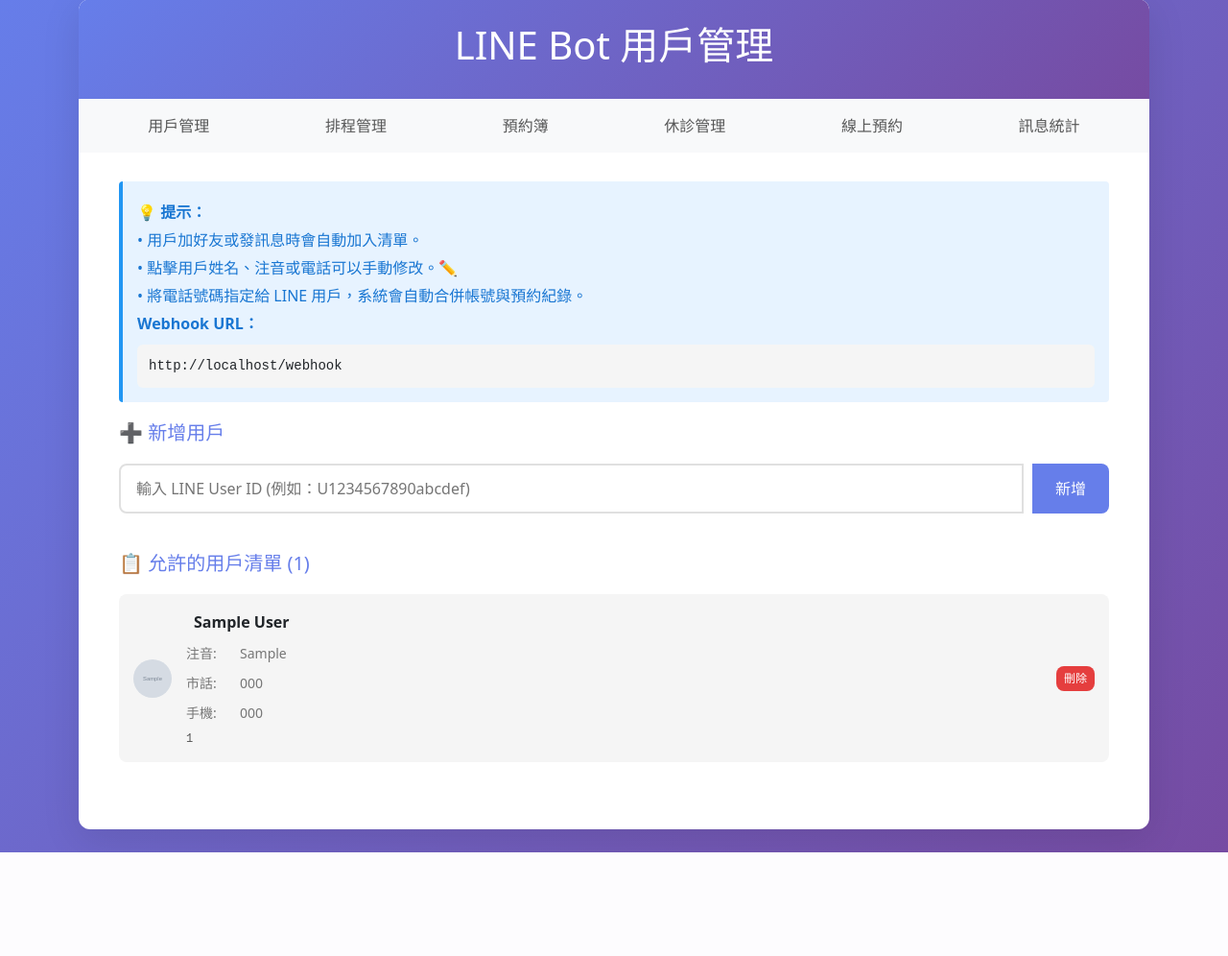
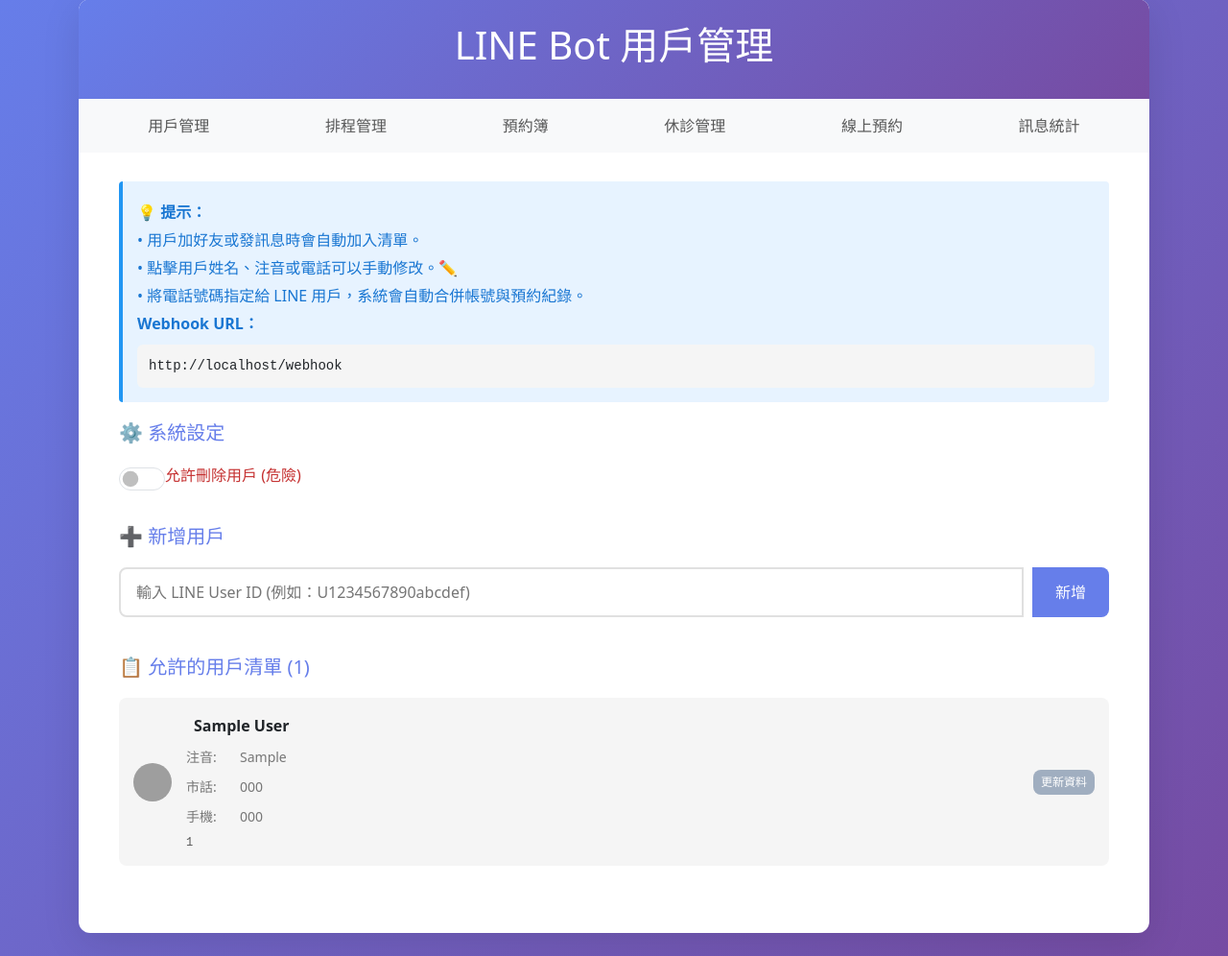
Before and after one commit to azq1231/line-echo-bot, a Flask app: page / in a window 1280 px wide. Shown: the part 25-1021 px from the top of the page at 96% size. Before the commit the page ends 913 px from the top, so only its background shows below. Run offline with Flask 2, Linux system fonts and the light colour scheme; tables that the repository leaves empty hold one stand-in row (values such as "Sample post"); grey boxes marked "Sample" are stand-in pictures; grey boxes are pictures that could not be loaded.

Commit message:
新增更新用戶資料按紐

```diff
--- a/main.py
+++ b/main.py
@@ -1,4 +1,4 @@
-from flask import Flask, request, jsonify, render_template, flash, redirect, url_for
+from flask import Flask, request, jsonify, render_template, flash, redirect, url_for, Response
 import os
 import requests
 from datetime import datetime, timedelta
@@ -223,7 +223,9 @@
 
 @app.route("/")
 def home():
-    return render_template("admin.html")
+    # 從資料庫讀取刪除功能的開關狀態，預設為關閉 (False)
+    allow_deletion = db.get_config('allow_user_deletion') == 'true'
+    return render_template("admin.html", allow_user_deletion=allow_deletion)
 
 @app.route("/schedule")
 def schedule():
@@ -350,6 +352,39 @@
         return jsonify({"status": "success", "message": f"已刪除使用者：{user_id}"})
     else:
         return jsonify({"status": "error", "message": "使用者不存在"})
+
+@app.route("/refresh_user_profile/<user_id>", methods=["POST"])
+def refresh_user_profile(user_id):
+    """手動從 LINE 更新用戶的個人資料（特別是頭像）"""
+    user_info = get_line_profile(user_id)
+    if user_info and user_info['name'] != '未知':
+        # add_user 包含智能更新邏輯：如果名稱被手動修改過，則只更新頭像
+        db.add_user(user_id, user_info['name'], user_info['picture_url'])
+        return jsonify({"status": "success", "message": "用戶資料已從 LINE 更新。"})
+    else:
+        return jsonify({"status": "error", "message": "從 LINE 獲取資料失敗。"}), 404
+
+@app.route('/user_avatar/<user_id>')
+def user_avatar(user_id):
+    """作為用戶頭像的代理，以實現瀏覽器快取"""
+    user = db.get_user_by_id(user_id)
+
+    # 如果找不到用戶或用戶沒有頭像URL，重定向到一個預設圖片
+    if not user or not user.get('picture_url'):
+        return redirect('https://via.placeholder.com/40')
+
+    try:
+        # 從 LINE 的伺服器下載圖片
+        picture_response = requests.get(user['picture_url'], timeout=5)
+        picture_response.raise_for_status() # 如果請求失敗則拋出異常
+
+        # 建立一個 Flask Response 物件，並設定快取時間為 1 小時
+        response = Response(picture_response.content, mimetype=picture_response.headers['Content-Type'])
+        response.headers['Cache-Control'] = 'public, max-age=3600'
+        return response
+    except requests.RequestException as e:
+        print(f"下載頭像失敗 for user {user_id}: {e}")
+        return redirect('https://via.placeholder.com/40')
 
 @app.route("/update_user_name", methods=["POST"])
 def update_user_name():
@@ -583,22 +618,24 @@
             user_info = get_line_profile(user_id)
             db.add_user(user_id, user_info['name'], user_info['picture_url'])
 
-        elif event["type"] == "message" and event["message"]["type"] == "text":
+        elif event["type"] == "message":
             user_id = event["source"]["userId"]
-            user_message = event["message"]["text"].strip()
-
-            print(f"收到訊息 - 用戶ID: {user_id}, 訊息: {user_message}")
+            message_type = event["message"]["type"]
+            print(f"收到訊息 - 用戶ID: {user_id}, 類型: {message_type}")
 
             # 每次收到訊息都嘗試更新用戶資料，db.add_user 會處理衝突
             user_info = get_line_profile(user_id)
             db.add_user(user_id, user_info['name'], user_info['picture_url'])
 
-            if user_message in ['預約', '预约', '訂位', '订位']:
-                handle_booking_start(user_id)
-            elif user_message in ['查詢', '查询', '我的預約', '我的预约']:
-                handle_query_appointments(user_id)
-            elif user_message in ['取消', '取消預約', '取消预约']:
-                handle_cancel_booking(user_id)
+            # 如果是文字訊息，才進一步處理內容
+            if message_type == "text":
+                user_message = event["message"]["text"].strip()
+                if user_message in ['預約', '预约', '訂位', '订位']:
+                    handle_booking_start(user_id)
+                elif user_message in ['查詢', '查询', '我的預約', '我的预约']:
+                    handle_query_appointments(user_id)
+                elif user_message in ['取消', '取消預約', '取消预约']:
+                    handle_cancel_booking(user_id)
 
         elif event["type"] == "postback":
             user_id = event["source"]["userId"]
--- a/templates/admin.html
+++ b/templates/admin.html
@@ -40,6 +40,11 @@
         text-align: center;
         display: inline-block;
         text-decoration: none;
+    }
+    .action-btn-group {
+        display: flex;
+        flex-direction: column;
+        gap: 5px;
     }
     button:hover, .action-btn:hover {
         background: #5568d3;
@@ -91,6 +96,19 @@
         font-size: 12px;
         word-break: break-all;
     }
+    .form-check-input:checked {
+        background-color: #e53e3e;
+        border-color: #e53e3e;
+    }
+    .form-switch .form-check-input {
+        width: 3em;
+        height: 1.5em;
+    }
+    .form-check-label {
+        font-weight: 500;
+        color: #c53030;
+    }
+
     .editable-name {
         display: inline-block;
         cursor: pointer;
@@ -133,6 +151,11 @@
         background: #f8d7da;
         color: #721c24;
         border: 1px solid #f5c6cb;
+    }
+    .message.info {
+        background: #e7f3ff;
+        color: #1976D2;
+        border: 1px solid #b3e5fc;
     }
     .info-box {
         background: #e7f3ff;
@@ -179,6 +202,16 @@
     <div id="message" class="message"></div>
 
     <div class="section">
+        <h2>⚙️ 系統設定</h2>
+        <div class="form-check form-switch">
+            <input class="form-check-input" type="checkbox" role="switch" id="allowDeletionSwitch" {% if allow_user_deletion %}checked{% endif %} onchange="toggleDeletionSetting(this.checked)">
+            <label class="form-check-label" for="allowDeletionSwitch">
+                允許刪除用戶 (危險)
+            </label>
+        </div>
+    </div>
+
+    <div class="section">
         <h2>➕ 新增用戶</h2>
         <div class="input-group">
             <input type="text" id="userIdInput" placeholder="輸入 LINE User ID (例如：U1234567890abcdef)">
@@ -195,6 +228,8 @@
 </div>
 
 <script>
+    let allowUserDeletion = {{ allow_user_deletion|tojson }};
+
     function showMessage(text, type) {
         const msgEl = document.getElementById('message');
         msgEl.textContent = text;
@@ -234,9 +269,14 @@
                         ? `<span class="editable-name" data-userid="${userId}" data-field="phone2" data-current-phone="${phone2}" title="點擊編輯手機">${phone2}</span>`
                         : `<button class="action-btn btn-secondary" data-userid="${userId}" data-field="phone2" data-current-phone="">新增</button>`;
 
+                    const deleteButtonHtml = allowUserDeletion ? `
+                        <button class="action-btn btn-danger" data-userid="${userId}" data-username="${userName}" data-action="delete-user">刪除</button>
+                    ` : '';
+
+
                     return `
                     <li class="user-item">
-                        <img src="${user.picture_url || 'https://via.placeholder.com/40'}" alt="avatar" class="user-avatar">
+                        <img src="/user_avatar/${userId}" alt="avatar" class="user-avatar" data-avatar-id="${userId}" onerror="this.src='https://via.placeholder.com/40'; this.onerror=null;">
                         <div class="user-info-wrapper">
                             <div style="font-weight: 600; margin-bottom: 4px; display: flex; justify-content: space-between; align-items: center;">
                                 <span class="editable-name" data-userid="${userId}" data-username="${userName}" title="點擊編輯姓名">
@@ -254,8 +294,9 @@
                             </div>
                             <span class="user-id">${userId}</span>
                         </div>
-                        <div>
-                            <button class="action-btn btn-danger" data-userid="${userId}" data-username="${userName}" data-action="delete-user">刪除</button>
+                        <div class="action-btn-group">
+                            <button class="action-btn btn-secondary" data-userid="${userId}" data-action="refresh-profile" title="從 LINE 更新用戶資料">更新資料</button>
+                            ${deleteButtonHtml}
                         </div>
                     </li>
                     `;
@@ -296,6 +337,44 @@
                 showMessage(data.message || '刪除失敗', 'error');
             }
         } catch (error) { showMessage('刪除失敗', 'error'); }
+    }
+
+    async function refreshUserProfile(userId) {
+        showMessage('正在從 LINE 更新資料...', 'info');
+        try {
+            const response = await fetch(`/refresh_user_profile/${userId}`, { method: 'POST' });
+            const data = await response.json();
+            if (data.status === 'success') {
+                showMessage('✅ 用戶資料已更新', 'success');
+                // 找到對應的頭像並更新它，而不是重新載入整個列表
+                const avatarImg = document.querySelector(`img[data-avatar-id="${userId}"]`);
+                if (avatarImg) {
+                    avatarImg.src = `/user_avatar/${userId}?t=${new Date().getTime()}`;
+                }
+            } else {
+                showMessage(data.message || '更新失敗', 'error');
+            }
+        } catch (error) { showMessage('更新失敗', 'error'); }
+    }
+
+    async function toggleDeletionSetting(isEnabled) {
+        try {
+            const response = await fetch('/set_config', {
+                method: 'POST',
+                headers: { 'Content-Type': 'application/json' },
+                body: JSON.stringify({
+                    key: 'allow_user_deletion',
+                    value: isEnabled ? 'true' : 'false',
+                    description: '是否允許從管理介面刪除用戶'
+                })
+            });
+            const data = await response.json();
+            if (data.status === 'success') {
+                showMessage(`✅ 設定已更新`, 'success');
+                allowUserDeletion = isEnabled; // 更新前端狀態
+                loadUsers(); // 重新載入用戶列表以應用變更
+            } else { showMessage('設定更新失敗', 'error'); }
+        } catch (error) { showMessage('設定更新失敗', 'error'); }
     }
 
     async function editUserName(userId, currentName) {
@@ -385,6 +464,8 @@
                 deleteUser(userId, target.dataset.username);
             } else if (action === 'generate-zhuyin') {
                 generateZhuyin(userId);
+            } else if (action === 'refresh-profile') {
+                refreshUserProfile(userId);
             // 其次判斷可編輯的欄位
             } else if (target.dataset.username) { // 編輯姓名
                 editUserName(userId, target.dataset.username);
```
